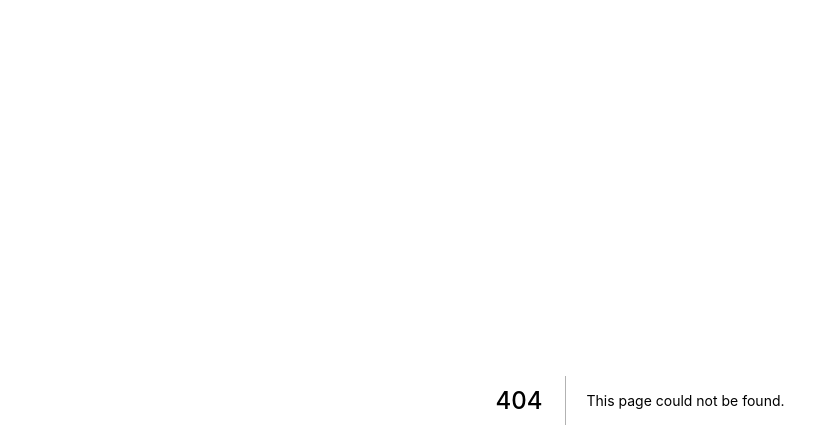
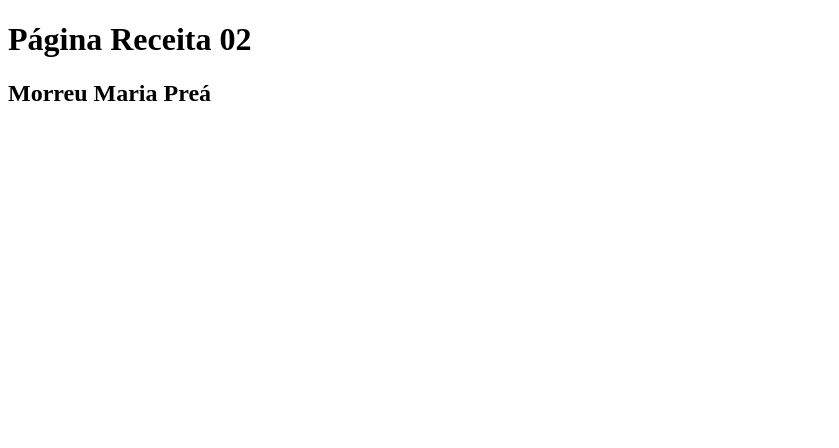
Before and after one commit to Souza-Lucas/next0, a Next.js app: page /novaPagina in a window 1280 px wide. Before the commit this address had no page. Shown: the top 448 px of the page, without its empty margins (0-839 px from the left). Built offline with nearby package versions, Linux system fonts and the light colour scheme.

Commit message:
receita 2

```diff
--- /dev/null
+++ b/pages/novaPagina.js
@@ -0,0 +1,14 @@
+export default function Principal(){
+    return(
+        <div>
+            <h1>Página Receita 02</h1>
+            <MariaPrea/>
+        </div>
+    )
+}
+
+export function MariaPrea(){
+    return(
+        <h2>Morreu Maria Preá</h2>
+    )
+}
```
